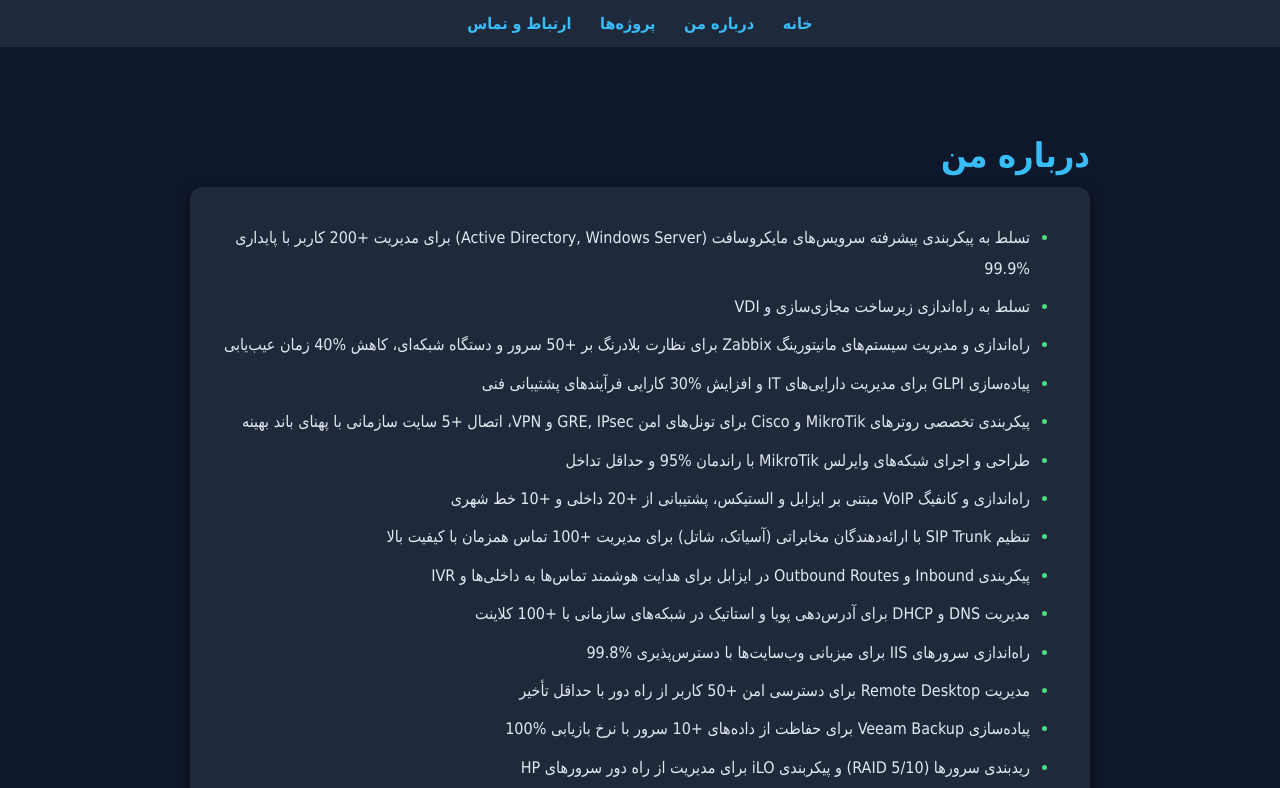
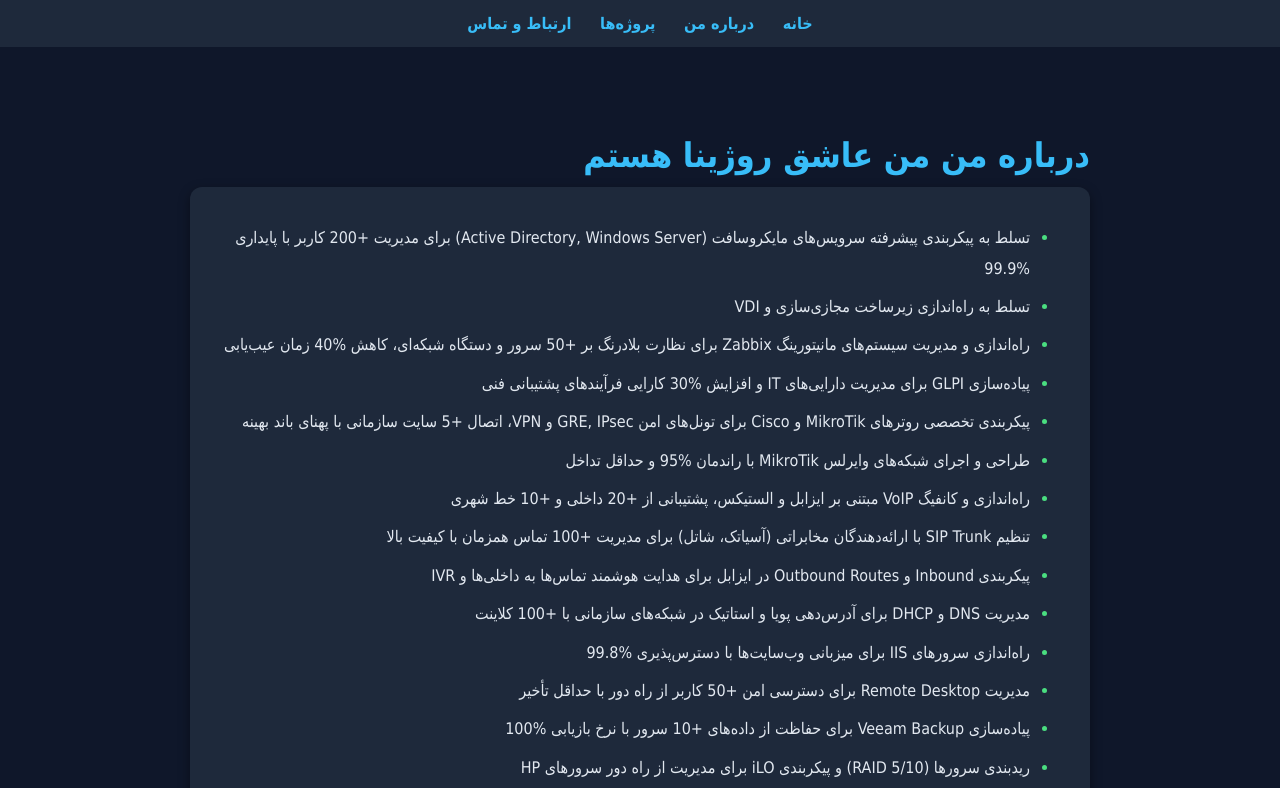
Before and after one commit to sspiricco-dot/sadeghi, a plain HTML site: page about.html in a window 1280 px wide. Shown: the top 788 px of the page. Drawn offline with Linux system fonts and the light colour scheme.

Commit message:
Update about.html

```diff
--- a/about.html
+++ b/about.html
@@ -34,7 +34,8 @@
     </nav>
   </header>
   <section>
-    <h1>درباره من</h1>
+    <h1>درباره من
+من عاشق روژینا هستم </h1>
     <div class="card">
       <ul>
         <li>تسلط به پیکربندی پیشرفته سرویس‌های مایکروسافت (Active Directory, Windows Server) برای مدیریت +200 کاربر با پایداری %99.9</li>
```
